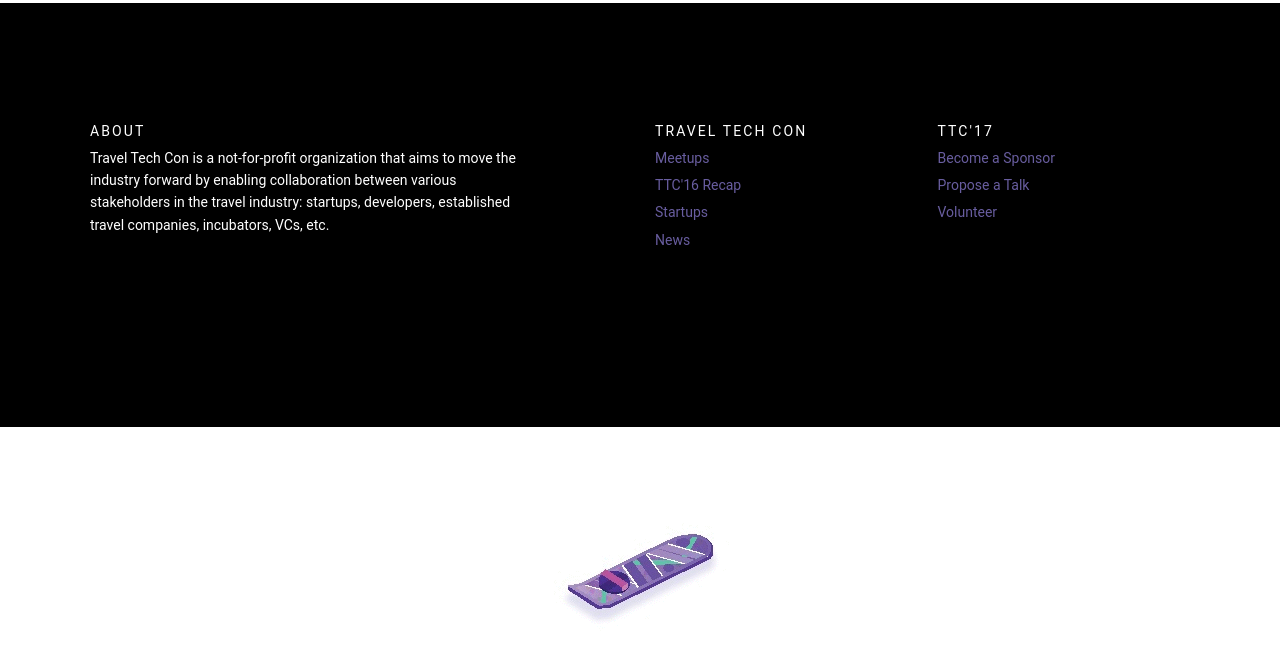
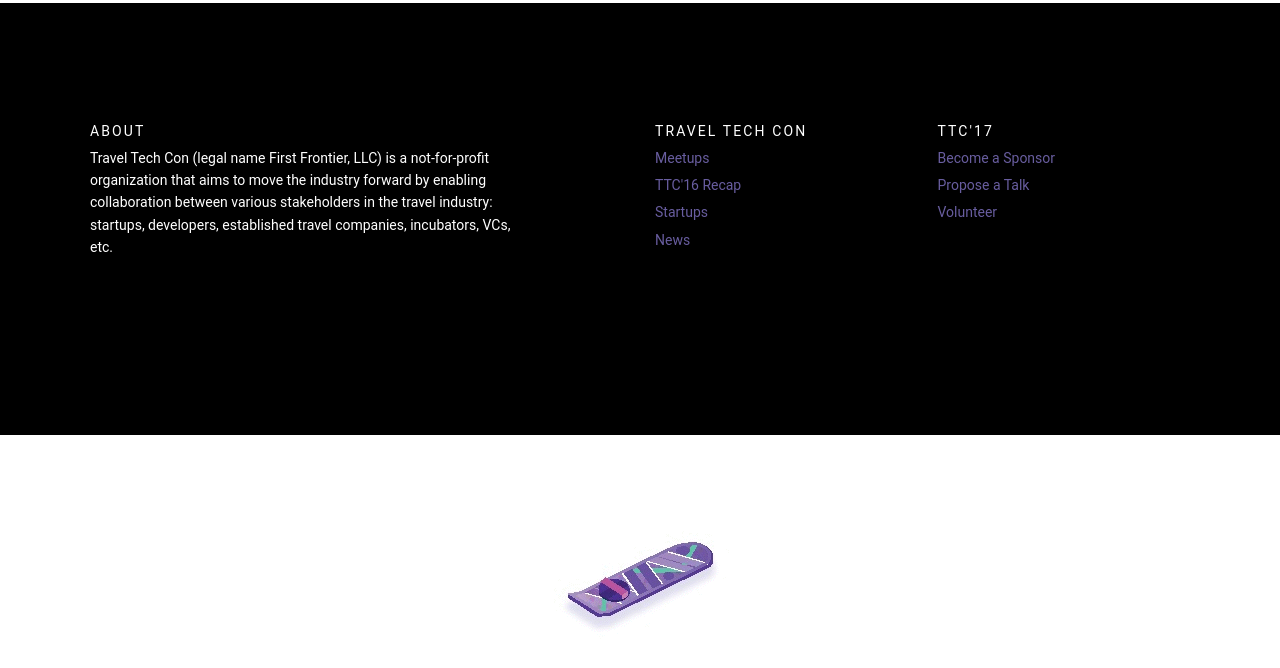
Before and after one commit to traveltechcon/ttc17, a Jekyll site: the page built from index.html, in a window 1280 px wide and 900 px high, scrolled down 14296 px, cut to the strip 165-833 px from the top of the window. Built offline with Jekyll 4.4.1, drawn with Linux system fonts in a browser that asks for light colours.

Commit message:
Legal name

```diff
--- a/index.html
+++ b/index.html
@@ -550,7 +550,7 @@ sponsors:
               <h6 class="text-uppercase">About</h6>
             </li>
             <li>
-              <p>Travel Tech Con is a not-for-profit organization that aims to move the industry forward by enabling collaboration between various stakeholders in the travel industry: startups, developers, established travel companies, incubators, VCs, etc.</p>
+              <p>Travel Tech Con (legal name First Frontier, LLC) is a not-for-profit organization that aims to move the industry forward by enabling collaboration between various stakeholders in the travel industry: startups, developers, established travel companies, incubators, VCs, etc.</p>
             </li>
           </ul>
         </div>
```
